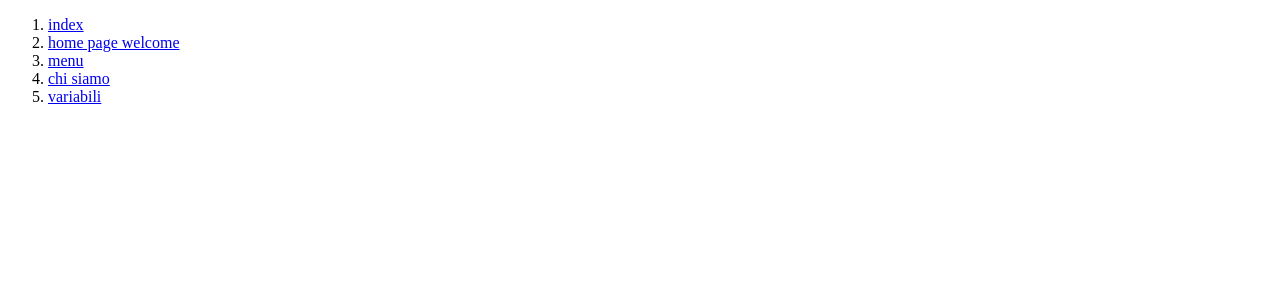
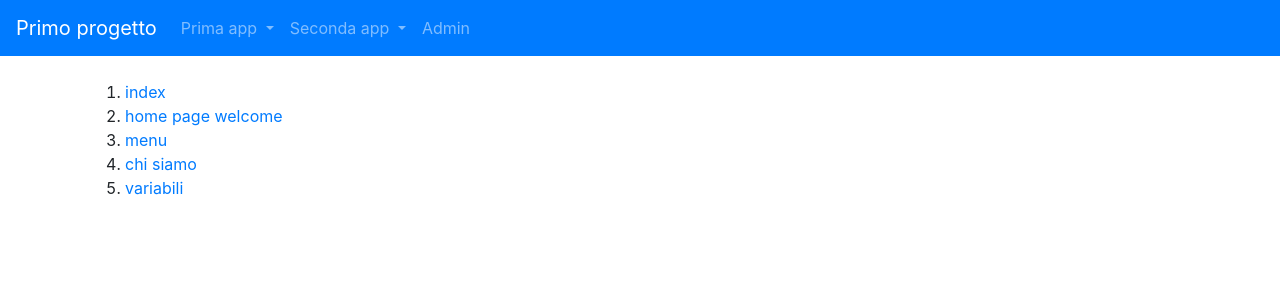
Before and after one commit to SimoneGallotti/primo_progetto, a Django app: page /prima_app/ in a window 1280 px wide. Shown: the top 300 px of the page. Run offline with Django 5.2, Linux system fonts and the light colour scheme.

Commit message:
add: bootstrap
added boostrap templates

```diff
--- a/prima_app/templates/prima_app/index.html
+++ b/prima_app/templates/prima_app/index.html
@@ -1,17 +1,11 @@
-<!DOCTYPE html>
-<html lang="en">
-<head>
-    <meta charset="UTF-8">
-    <meta name="viewport" content="width=device-width, initial-scale=1.0">
-    <title>Index</title>
-</head>
-<body>
+{% extends "base.html" %}
+{% block title %}{{ block.super }} Index {% endblock title %}
+    {% block content %}
     <ol>
-        <li><a href="{% url 'prima_app:index_root'%}">index</a></li>
+        <li><a href="{% url 'index_root' %}">index</a></li>
         <li><a href="{% url 'prima_app:homepage'%}">home page welcome</a></li>
         <li><a href="{% url 'prima_app:lista'%}">menu</a></li>
         <li><a href="{% url 'prima_app:chi_siamo'%}">chi siamo</a></li>
         <li><a href="{% url 'prima_app:variabili'%}">variabili</a></li>
     </ol>
-</body>
-</html>
+{% endblock content %}
--- /dev/null
+++ b/primo_progetto/templates/base.html
@@ -0,0 +1,67 @@
+{% load static %}
+<!doctype html>
+<html lang="it">
+  <head>
+
+    <meta charset="utf-8">
+    <meta name="viewport" content="width=device-width, initial-scale=1, shrink-to-fit=no">
+
+    <link rel="stylesheet" href="https://cdn.jsdelivr.net/npm/bootstrap@4.5.3/dist/css/bootstrap.min.css" integrity="sha384-TX8t27EcRE3e/ihU7zmQxVncDAy5uIKz4rEkgIXeMed4M0jlfIDPvg6uqKI2xXr2" crossorigin="anonymous">
+
+    <script src="https://code.jquery.com/jquery-3.5.1.slim.min.js" integrity="sha384-DfXdz2htPH0lsSSs5nCTpuj/zy4C+OGpamoFVy38MVBnE+IbbVYUew+OrCXaRkfj" crossorigin="anonymous"></script>
+    <script src="https://cdn.jsdelivr.net/npm/popper.js@1.16.1/dist/umd/popper.min.js" integrity="sha384-9/reFTGAW83EW2RDu2S0VKaIzap3H66lZH81PoYlFhbGU+6BZp6G7niu735Sk7lN" crossorigin="anonymous"></script>
+    <script src="https://cdn.jsdelivr.net/npm/bootstrap@4.5.3/dist/js/bootstrap.min.js" integrity="sha384-w1Q4orYjBQndcko6MimVbzY0tgp4pWB4lZ7lr30WKz0vr/aWKhXdBNmNb5D92v7s" crossorigin="anonymous"></script>
+
+    <title>{% block title %} Primo progetto {% endblock title %}</title>
+  </head>
+  <body>
+
+    <nav class="navbar navbar-expand-lg navbar-dark bg-primary">
+      <a class="navbar-brand" href="{% url 'index_root' %}">Primo progetto</a>
+      <button class="navbar-toggler" type="button" data-toggle="collapse" data-target="#navbarNav" aria-controls="navbarNav" aria-expanded="false" aria-label="Toggle navigation">
+        <span class="navbar-toggler-icon"></span>
+      </button>
+
+      <div class="collapse navbar-collapse" id="navbarNav">
+        <ul class="navbar-nav">
+
+          <li class="nav-item dropdown">
+            <a class="nav-link dropdown-toggle" href="#" id="navbarDropdownPrima" role="button" data-toggle="dropdown" aria-haspopup="true" aria-expanded="false">
+              Prima app
+            </a>
+            <div class="dropdown-menu" aria-labelledby="navbarDropdownPrima">
+              <a class="dropdown-item" href="{% url 'prima_app:index' %}">Index</a>
+              <a class="dropdown-item" href="{% url 'prima_app:welcome' %}">Welcome</a>
+              <a class="dropdown-item" href="{% url 'prima_app:lista' %}">Menu</a>
+              <a class="dropdown-item" href="{% url 'prima_app:chi_siamo' %}">Chi Siamo</a>
+              <a class="dropdown-item" href="{% url 'prima_app:variabili' %}">Variabili</a>
+              <a class="dropdown-item" href="{% url 'prima_app:homepage' %}">Homepage</a>
+            </div>
+          </li>
+
+          <li class="nav-item dropdown">
+            <a class="nav-link dropdown-toggle" href="#" id="navbarDropdownSeconda" role="button" data-toggle="dropdown" aria-haspopup="true" aria-expanded="false">
+              Seconda app
+            </a>
+            <div class="dropdown-menu" aria-labelledby="navbarDropdownSeconda">
+              <a class="dropdown-item" href="#">Index</a>
+            </div>
+          </li>
+
+          <li class="nav-item">
+            <a class="nav-link" href="{% url 'admin:index' %}">Admin</a>
+          </li>
+        </ul>
+      </div>
+    </nav>
+
+    <div class="container my-4">
+      {% block content %}
+      {% endblock content %}
+
+      {% block script %}
+      {% endblock script %}
+    </div>
+
+  </body>
+</html>
--- a/primo_progetto/urls.py
+++ b/primo_progetto/urls.py
@@ -21,5 +21,5 @@ from primo_progetto.views import index_root
 urlpatterns = [
     path('admin/', admin.site.urls),
     path("", index_root, name = 'index_root'),
-    path('prima_app/',include("prima_app.urls", namespace="prima_app"))
+    path('prima_app/',include("prima_app.urls"))
 ]
```
Also changed, not shown: prima_app/templates/prima_app/chi_siamo.html (+4 -10 lines), prima_app/templates/prima_app/homepage.html (+4 -11 lines), prima_app/templates/prima_app/lista.html (+4 -10 lines), prima_app/templates/prima_app/variabili.html (+4 -10 lines), prima_app/templates/prima_app/welcome.html (+4 -10 lines), primo_progetto/templates/index_root.html (+5 -2 lines).
